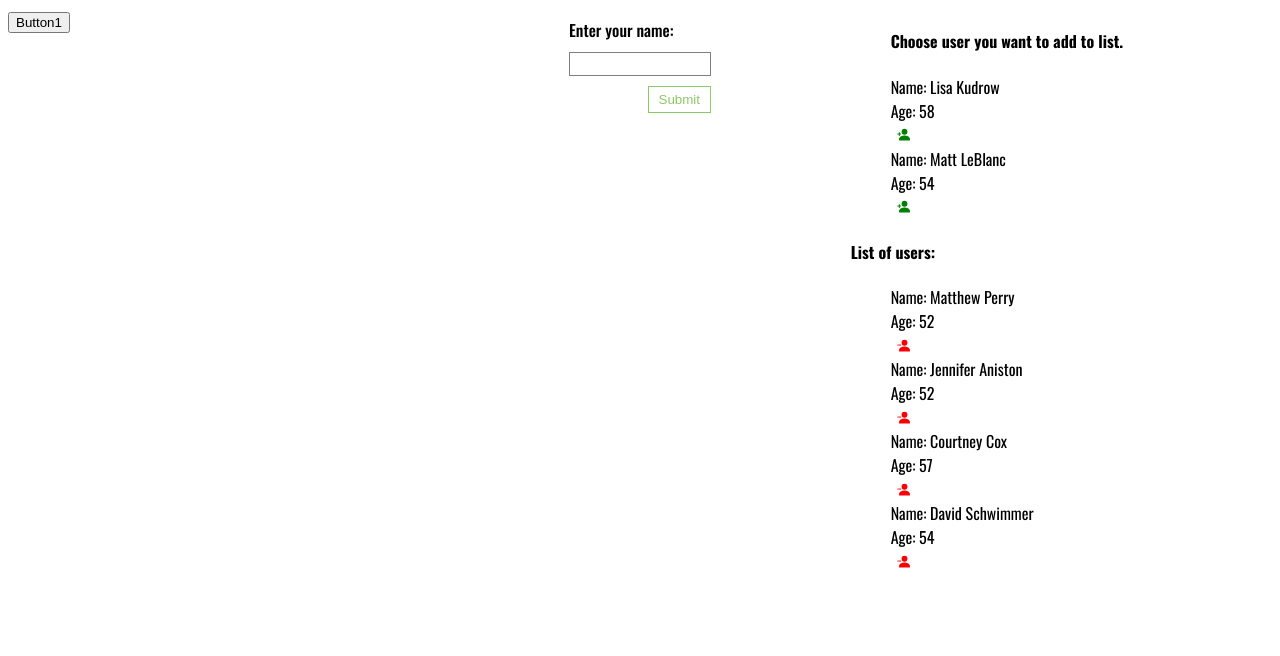
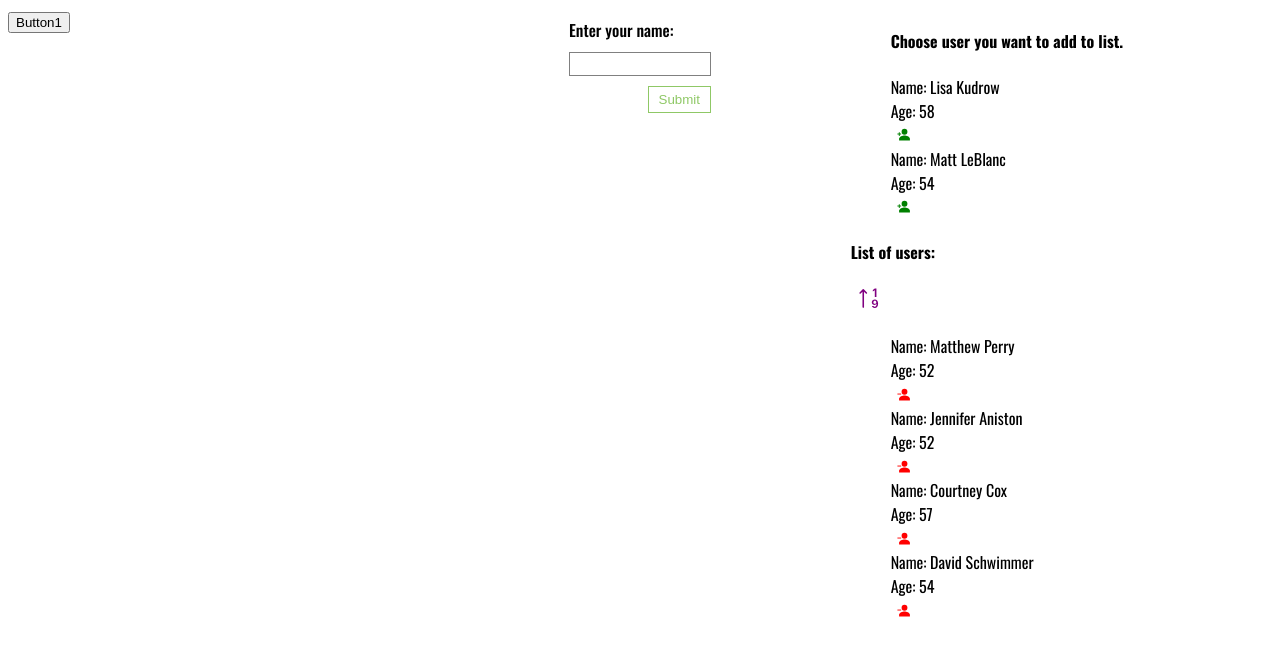
Before and after one commit to JagodaBodnar/Buttons, a React (Create React App) app: page / in a window 1280 px wide. Shown: the top 656 px of the page. Built offline with nearby package versions, Linux system fonts and the light colour scheme.

Commit message:
Filtering added.

```diff
--- a/src/App.js
+++ b/src/App.js
@@ -9,6 +9,7 @@ const App = () => {
   const [error, setError] = useState(false);
   const [users, setUsers] = useState(usersList);
   const [add, setAdd] = useState(addUsersList);
+  const [filter, setFilter] = useState("down");
 
   const onFormSubmit = (event) => {
     if (name.trim() === "") {
@@ -33,7 +34,36 @@ const App = () => {
     setAdd((prev) => [...prev, ...removedUser]);
     setUsers(removeUser);
   };
-
+  const filterUsersByAge = () => {
+    switch (filter) {
+      case "up":
+        const sortedUsersUp = users.sort((userA, userB) => {
+          if (userA.age > userB.age) {
+            return 1;
+          } else if (userA.age < userB.age) {
+            return -1;
+          } else {
+            return 0;
+          }
+        });
+        setUsers([...sortedUsersUp]);
+        break;
+      case "down":
+        const sortedUsersDown = users.sort((userA, userB) => {
+          if (userA.age < userB.age) {
+            return 1;
+          } else if (userA.age > userB.age) {
+            return -1;
+          } else {
+            return 0;
+          }
+        });
+        setUsers([...sortedUsersDown]);
+        break;
+      default:
+        break;
+    }
+  };
   return (
     <StyledApp>
       <div>
@@ -50,6 +80,9 @@ const App = () => {
         users={users}
         onAddUser={onAddUser}
         addUsers={add}
+        filterUsersByAge={filterUsersByAge}
+        filter={filter}
+        setFilter={setFilter}
       />
     </StyledApp>
   );
--- a/src/components/users/Users.js
+++ b/src/components/users/Users.js
@@ -1,11 +1,20 @@
 import { IoPersonRemoveSharp, IoPersonAddSharp } from "react-icons/io5";
+import { BsSortNumericDown, BsSortNumericUp } from "react-icons/bs";
 import { StyledUserButton, StyledListContainer } from "./UsersStyles";
 
-const Users = ({ users, onRemoveUser, onAddUser, addUsers }) => {
+const Users = ({
+  users,
+  onRemoveUser,
+  onAddUser,
+  addUsers,
+  filterUsersByAge,
+  filter,
+  setFilter,
+}) => {
   return (
     <div>
       <StyledListContainer>
-        <h4>Choose user you want to add to list.</h4>
+        {addUsers.length !== 0 && <h4>Choose user you want to add to list.</h4>}
         {addUsers.map((user) => {
           return (
             <li key={user.id}>
@@ -21,6 +30,16 @@ const Users = ({ users, onRemoveUser, onAddUser, addUsers }) => {
         })}
       </StyledListContainer>
       <h4>List of users:</h4>
+      <StyledUserButton
+        filtering
+        onClick={() =>
+          filterUsersByAge(
+            filter === "up" ? setFilter("down") : setFilter("up")
+          )
+        }
+      >
+        {filter === "up" ? <BsSortNumericDown /> : <BsSortNumericUp />}
+      </StyledUserButton>
       <StyledListContainer>
         {users.map((user) => {
           return (
--- a/src/components/users/UsersStyles.js
+++ b/src/components/users/UsersStyles.js
@@ -18,4 +18,10 @@ export const StyledUserButton = styled.button`
     css`
       color: red;
     `}
+    ${({ filtering }) =>
+    filtering &&
+    css`
+      color: purple;
+      font-size: 25px;
+    `}
 `;
```
